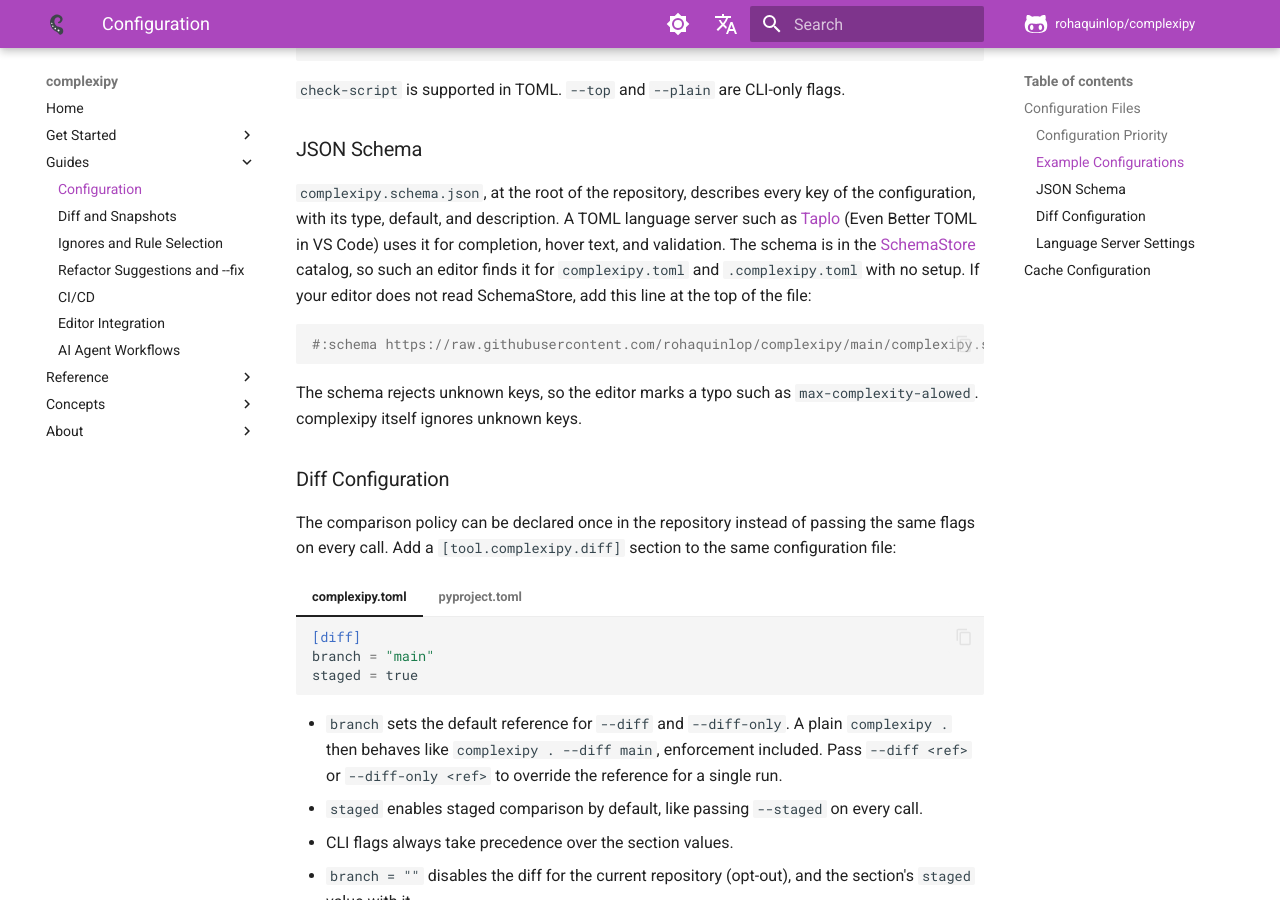
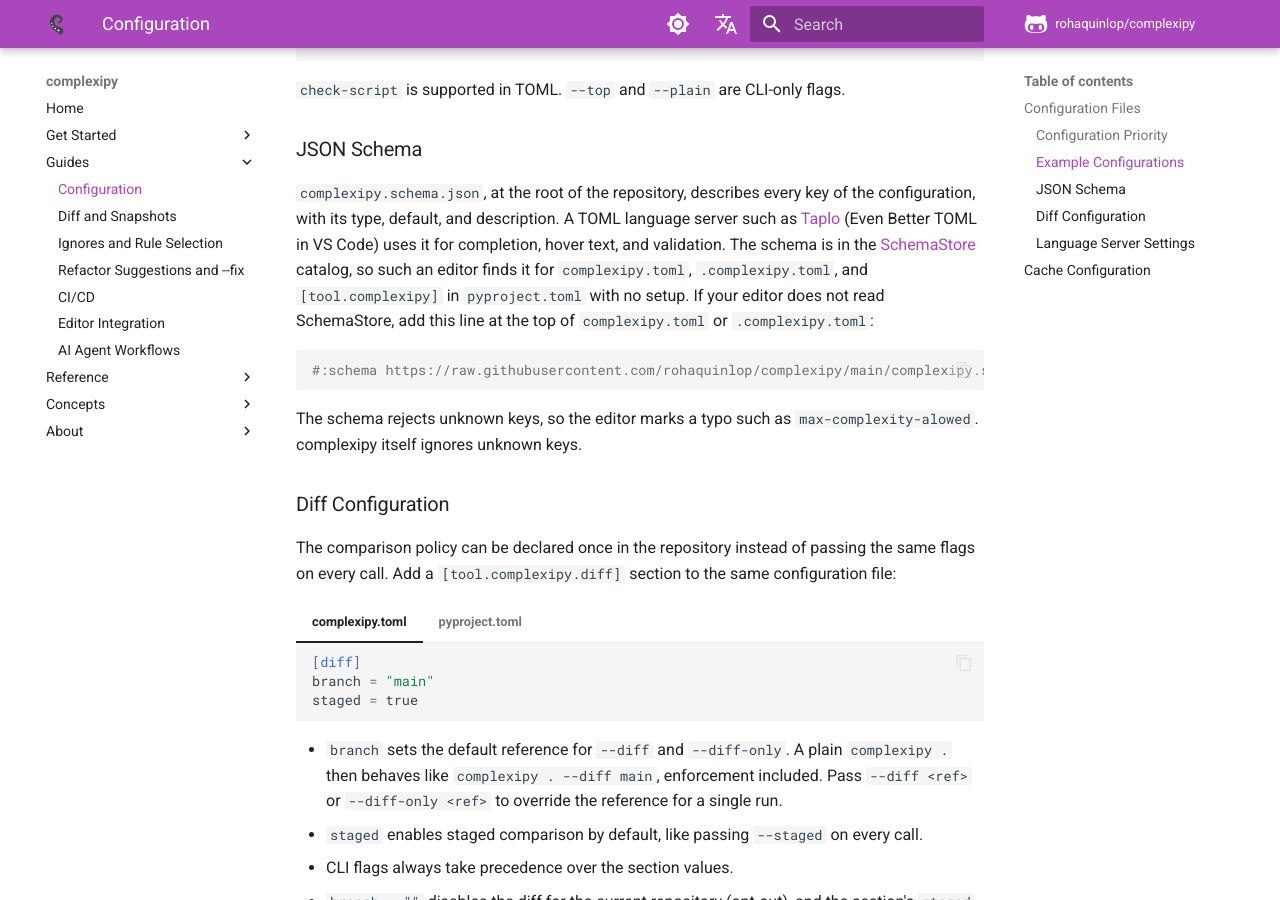
Before and after one commit to rohaquinlop/complexipy, an MkDocs documentation site: the page built from docs/configuration.md, in a window 1280 px wide and 900 px high, scrolled down 1269 px. Built offline with MkDocs 1.6.1 and Material for MkDocs 9.7.7, drawn with Linux system fonts in a browser that asks for light colours; comment, search, counter and statistics services are not loaded.

Commit message:
docs(config): state that SchemaStore also covers [tool.complexipy]

````diff
--- a/docs/configuration.md
+++ b/docs/configuration.md
@@ -86,8 +86,9 @@ of the configuration, with its type, default, and description. A TOML
 language server such as [Taplo](https://taplo.tamasfe.dev/) (Even Better TOML
 in VS Code) uses it for completion, hover text, and validation. The schema is
 in the [SchemaStore](https://www.schemastore.org/) catalog, so such an editor
-finds it for `complexipy.toml` and `.complexipy.toml` with no setup. If your
-editor does not read SchemaStore, add this line at the top of the file:
+finds it for `complexipy.toml`, `.complexipy.toml`, and `[tool.complexipy]`
+in `pyproject.toml` with no setup. If your editor does not read SchemaStore,
+add this line at the top of `complexipy.toml` or `.complexipy.toml`:
 
 ```toml
 #:schema https://raw.githubusercontent.com/rohaquinlop/complexipy/main/complexipy.schema.json
````
Also changed, not shown: CHANGELOG.md (+3 -2 lines), docs/es/changelog.md (+2 -1 lines), docs/es/configuration.md (+3 -2 lines).
